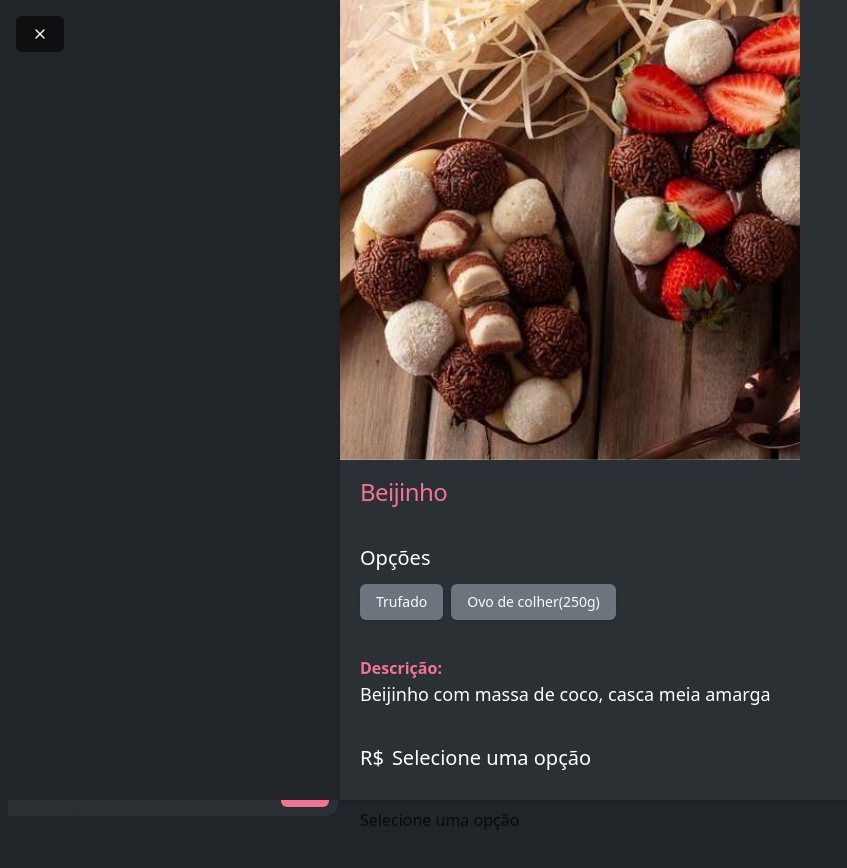
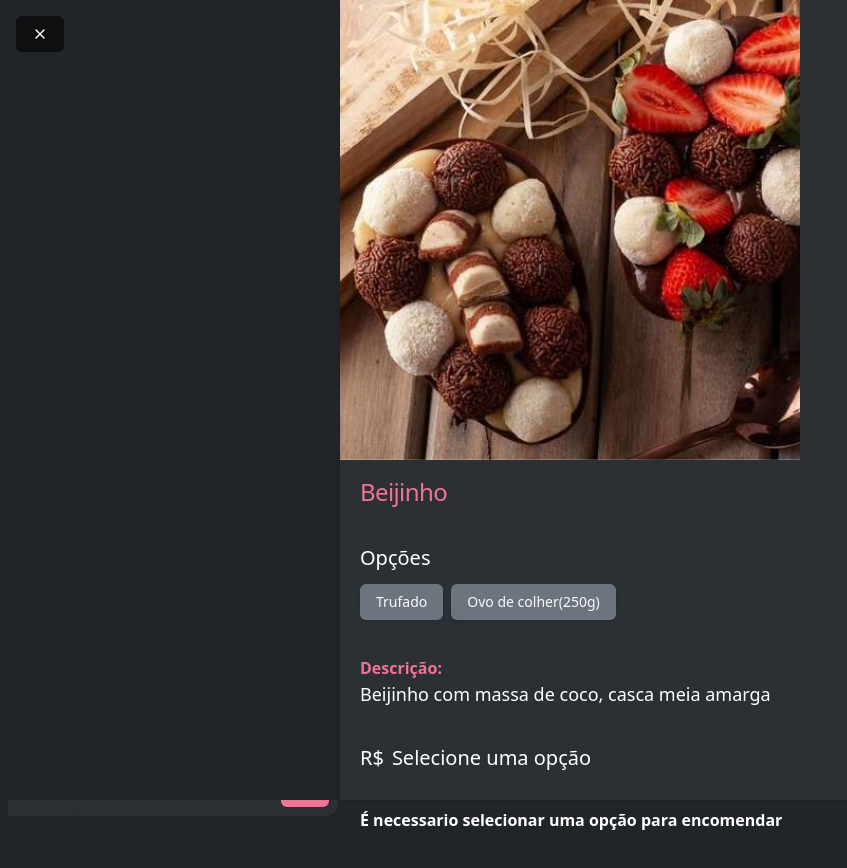
Before and after one commit to KaiqueDev1/candy, a Next.js app: page / in a window 1280 px wide. Both pictures are taken after a click on the button 305 px from the left and 447 px from the top of the page. Shown: the top 868 px of the page, without its empty margins (0-847 px from the left). Built offline with nearby package versions, Linux system fonts and the light colour scheme; a web font is replaced by a local one.

Commit message:
Ajuste em alerta de opção

```diff
--- a/app/components/eggsCardBox.tsx
+++ b/app/components/eggsCardBox.tsx
@@ -109,7 +109,7 @@ const EggsCardBox: React.FC<EggsCardBoxProps> = ({ egg, onClose }) => {
                   {selectedOption ? (
                     selectedPrice
                   ) : (
-                    <div>Selecione uma opção</div>
+                    <h3>Selecione uma opção</h3>
                   )}
                 </h3>
               </div>
@@ -129,7 +129,9 @@ const EggsCardBox: React.FC<EggsCardBoxProps> = ({ egg, onClose }) => {
                   onClose={onClose}
                 />
               ) : (
-                <div>Selecione uma opção</div>
+                <h3 className="font-inter text-base font-semibold text-text">
+                  É necessario selecionar uma opção para encomendar
+                </h3>
               )}
             </div>
           </div>
```
